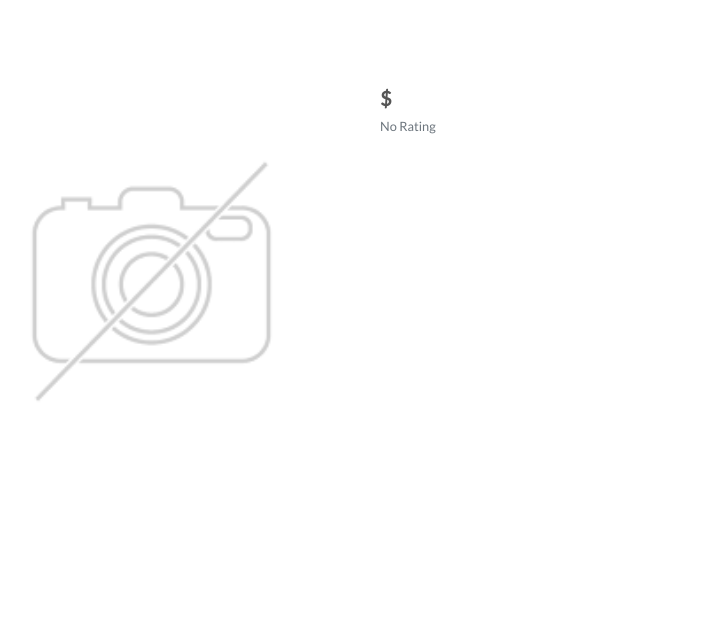
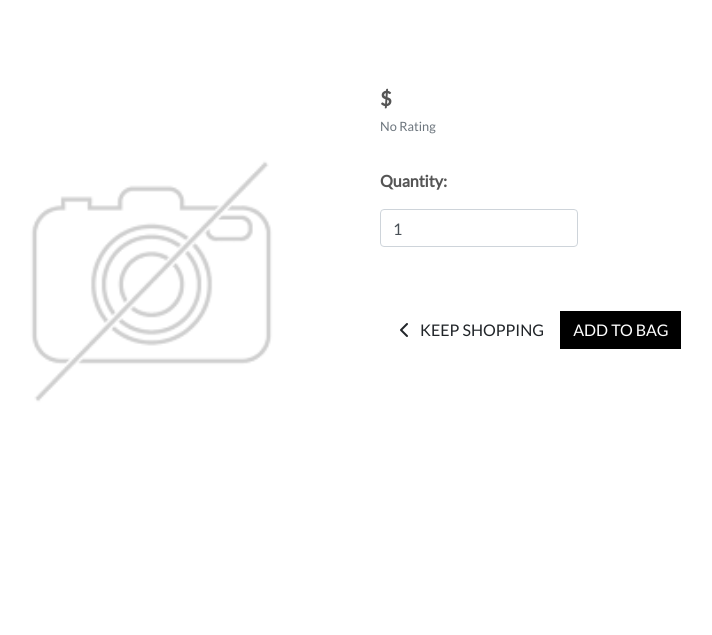
Before and after one commit to natalie-kate/boutique-ado, a Django app: template products/templates/products/product_detail.html in a window 1280 px wide. Shown: the part 165-800 px from the top of the page, without its empty margins (275-987 px from the left). Run offline with Django 3.2, Linux system fonts and the light colour scheme; the template is opened without the code that fills it, so the values that code supplies are empty; some libraries are stand-ins or nearby versions.

Commit message:
Start add to cart form

```diff
--- a/products/templates/products/product_detail.html
+++ b/products/templates/products/product_detail.html
@@ -43,6 +43,30 @@
                     <small class="text-muted">No Rating</small>
                 {% endif %}
                 <p class="mt-3">{{ product.description }}</p>
+                <form class="form" action="{% url 'add_to_bag' product.id %}" method="POST">
+                    {% csrf_token %}
+                    <div class="form-row">
+                        <div class="col-12">
+                            <p class="mt-3"><strong>Quantity:</strong></p>
+                            <div class="form-group w-50">
+                                <div class="input-group">
+                                    <input class="form-control qty_input" type="number" name="quantity" value="1" min="1" max="99" data-item_id="{{ product.id }}" id="id_qty_{{ product.id }}">
+                                </div>
+                            </div>
+                        </div>
+
+                        <div class="col-12">
+                            <a href="{% url 'products' %}" class="btn btn-outline-black rounded-0 mt-5">
+                                <span class="icon">
+                                    <i class="fas fa-chevron-left"></i>
+                                </span>
+                                <span class="text-uppercase">Keep Shopping</span>
+                            </a>
+                            <input type="submit" class="btn btn-black rounded-0 text-uppercase mt-5" value="Add to Bag">
+                        </div>
+                        <input type="hidden" name="redirect_url" value="{{ request.path }}">
+                    </div>
+                </form>
             </div>
         </div>
     </div>
```
